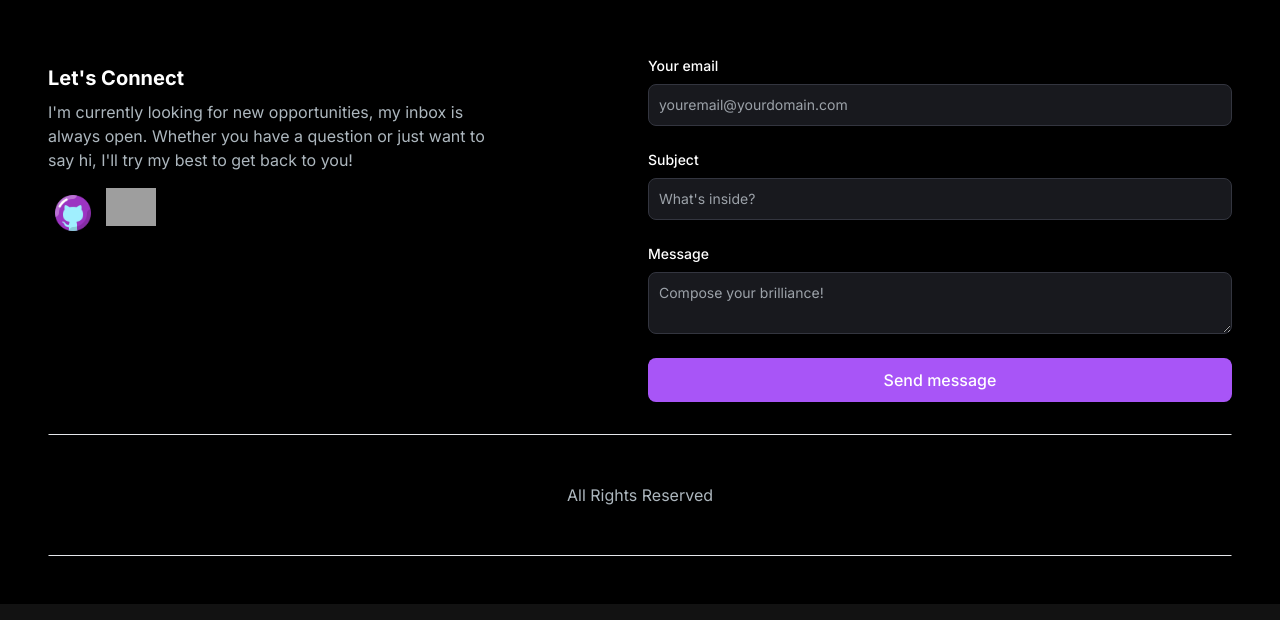
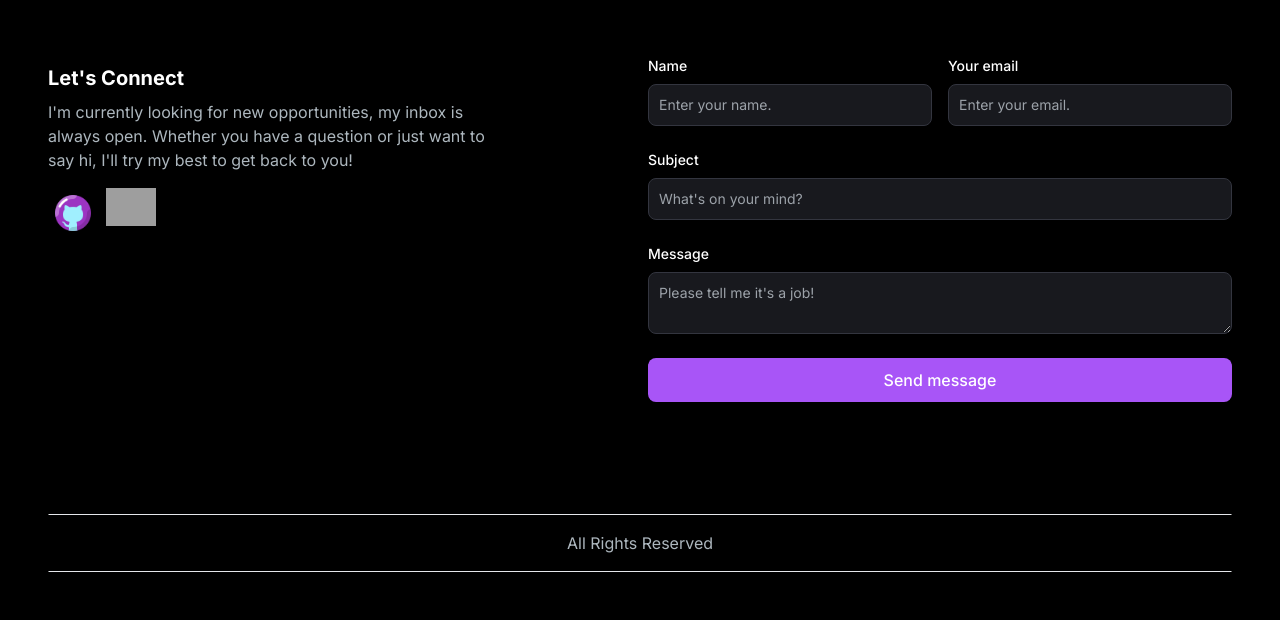
Before and after one commit to adamknapp124/portfolio, a Next.js app: page / in a window 1280 px wide. Shown: the part 2939-3559 px from the top of the page. Built offline with nearby package versions, Linux system fonts and the light colour scheme; grey boxes are pictures that could not be loaded.

Commit message:
Fixed contact section functionality

```diff
--- a/app/components/EmailSection.jsx
+++ b/app/components/EmailSection.jsx
@@ -31,8 +31,30 @@ const EmailSection = () => {
 				</div>
 			</div>
 			<div>
-				<form>
-					<div className="mb-6">
+				<form action="https://formsubmit.co/aknapp124@gmail.com" method="POST">
+					<input type="hidden" name="_captcha" value="false" />
+					<input
+						type="hidden"
+						name="_subject"
+						value="Someone cantacted you from your portfolio!"
+					/>
+					<div className="mb-6 flex flex-col lg:flex-row gap-4">
+						<div className="w-full">
+							<label
+								htmlFor="name"
+								className="block mb-2 text-sm font-medium text-white">
+								Name
+							</label>
+							<input
+								type="name"
+								name="name"
+								id="email"
+								className="bg-gray-[#18191E] border border-[#33353F] bg-[#18191E] placeholder-[#9CA2A9] text-gray-100 text-sm rounded-lg  block w-full p-2.5"
+								placeholder="Enter your name."
+								required
+							/>
+						</div>
+						<div className="w-full">
 							<label
 								htmlFor="email"
 								className="block mb-2 text-sm font-medium text-white">
@@ -40,11 +62,13 @@ const EmailSection = () => {
 							</label>
 							<input
 								type="email"
+								name="email"
 								id="email"
 								className="bg-gray-[#18191E] border border-[#33353F] bg-[#18191E] placeholder-[#9CA2A9] text-gray-100 text-sm rounded-lg  block w-full p-2.5"
-							placeholder="youremail@yourdomain.com"
+								placeholder="Enter your email."
 								required
 							/>
+						</div>
 					</div>
 					<div className="mb-6">
 						<label
@@ -56,7 +80,7 @@ const EmailSection = () => {
 							type="text"
 							id="subject"
 							className="bg-gray-[#18191E] border border-[#33353F] bg-[#18191E] placeholder-[#9CA2A9] text-gray-100 text-sm rounded-lg  block w-full p-2.5"
-							placeholder="What's inside?"
+							placeholder="What's on your mind?"
 						/>
 					</div>
 					<div className="mb-6">
@@ -67,16 +91,16 @@ const EmailSection = () => {
 						</label>
 						<textarea
 							id="message"
+							name="message"
 							className="bg-gray-[#18191E] border border-[#33353F] bg-[#18191E] placeholder-[#9CA2A9] text-gray-100 text-sm rounded-lg  block w-full p-2.5"
-							placeholder="Compose your brilliance!"
+							placeholder="Please tell me it's a job!"
 						/>
 					</div>
 					<div className="mb-6">
 						<button
 							type="submit"
 							className="bg-purple-500 hover:bg-purple-600 text-white font-medium py-2.5 px-5 rounded-lg w-full">
-							{' '}
-							Send message{' '}
+							Send message
 						</button>
 					</div>
 				</form>
--- a/app/components/Footer.jsx
+++ b/app/components/Footer.jsx
@@ -4,8 +4,8 @@ import logo from '../../public/images/logo.png';
 
 const Footer = () => {
 	return (
-		<footer className="footer border border-top-[#33353F] border-l-transparent border-r-transparent text-white">
-			<div className="container p-12 flex justify-center">
+		<footer className="footer border border-top-[#33353F] border-l-transparent border-r-transparent text-white mt-20">
+			<div className="container p-4 flex justify-center">
 				<p className="text-[#ADB7BE]">All Rights Reserved</p>
 			</div>
 		</footer>
```
Lines whose indentation alone changed are shown as unchanged.
